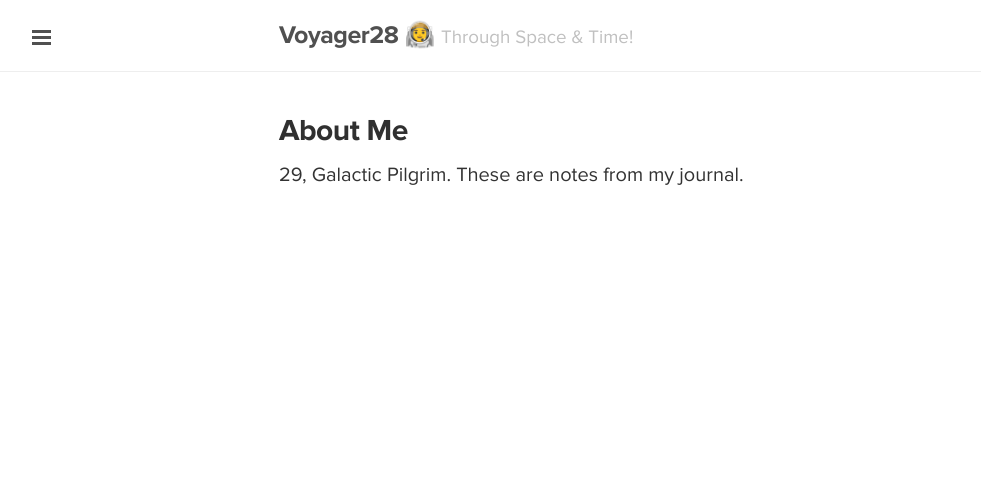
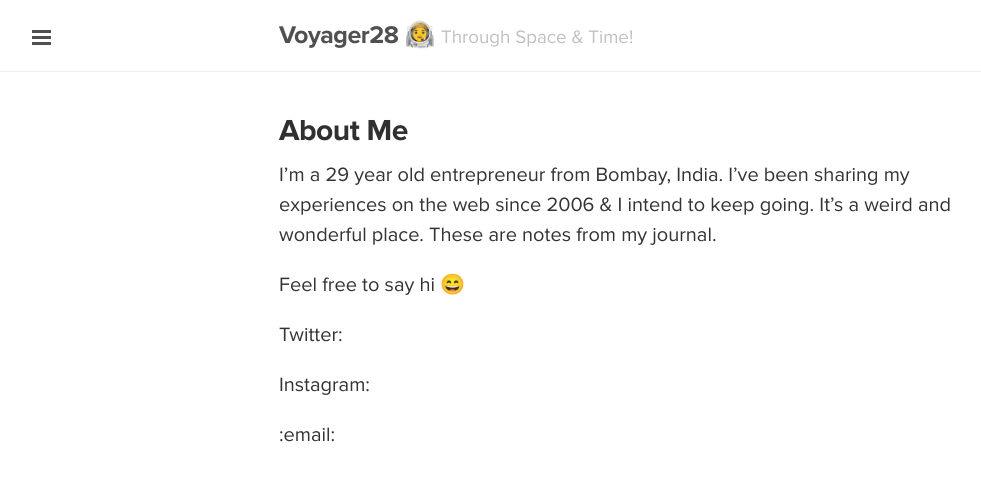
Before and after one commit to agentbigman/Agentbigman.github.io, a Jekyll site: the page built from About Me.md, in a window 1280 px wide. Shown: the top 481 px of the page, without its empty margins (1-982 px from the left). Built offline with Jekyll 4.4.1, drawn with Linux system fonts in a browser that asks for light colours.

Commit message:
Update About Me.md

```diff
--- a/About Me.md
+++ b/About Me.md
@@ -5,4 +5,12 @@ sitemap: true
 lastmod: 2019-09-15 00:00:000
 ---
 
-29, Galactic Pilgrim. These are notes from my journal.
+I’m a 29 year old entrepreneur from Bombay, India. I’ve been sharing my experiences on the web since 2006 & I intend to keep going. It’s a weird and wonderful place. These are notes from my journal.
+
+Feel free to say hi 😄
+
+Twitter:
+
+Instagram:
+
+:email:
```
